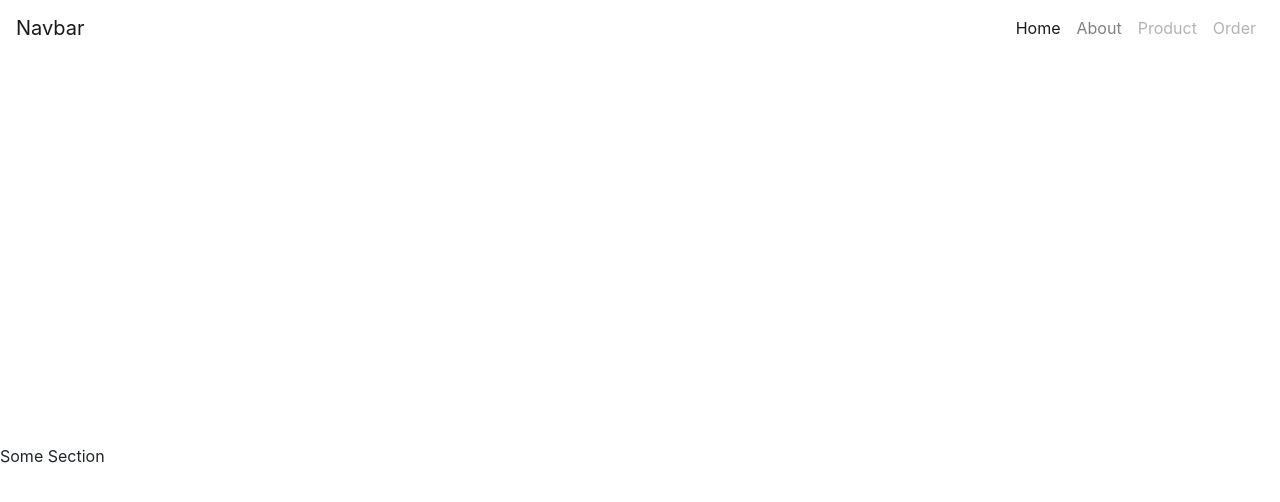
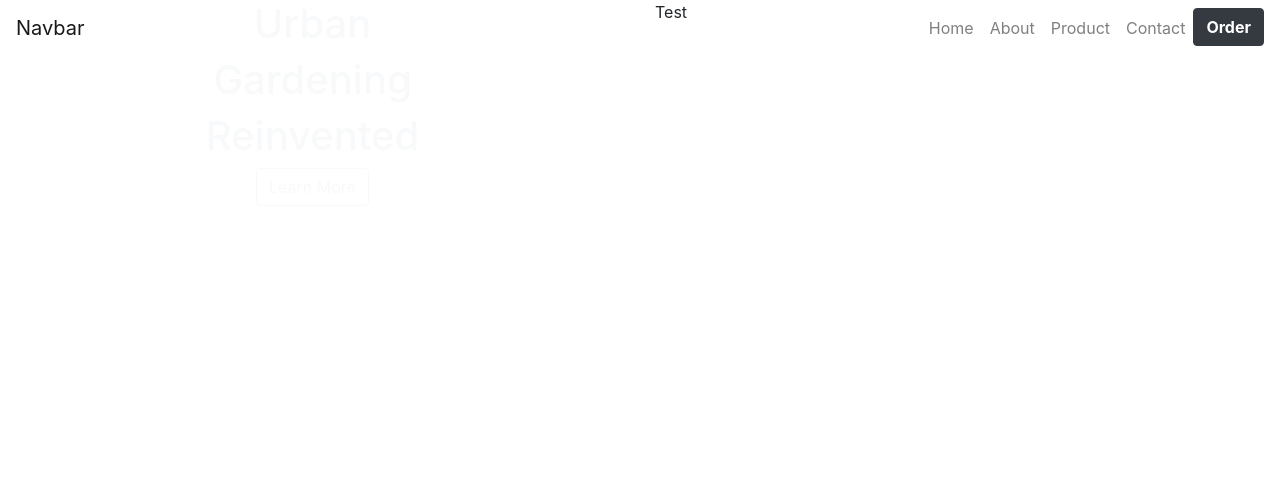
Before and after one commit to juliusvdw/Product-website-template, a plain HTML site: page index.html in a window 1280 px wide. Drawn offline with nearby package versions, Linux system fonts and the light colour scheme.

Commit message:
Navbar + First section layout complete

```diff
--- a/index.html
+++ b/index.html
@@ -21,7 +21,7 @@
   </head>
   <body>
     <!-- Navbar-->
-    <nav class="navbar navbar-expand-lg navbar-light">
+    <nav class="navbar fixed-top navbar-expand-lg navbar-light">
       <a class="navbar-brand" href="#">Navbar</a>
       <button
         class="navbar-toggler"
@@ -35,9 +35,12 @@
         <span class="navbar-toggler-icon"></span>
       </button>
 
-      <div class="collapse navbar-collapse" id="navbarSupportedContent">
+      <div
+        class="collapse navbar-collapse text-dark"
+        id="navbarSupportedContent"
+      >
         <ul class="navbar-nav ml-auto">
-          <li class="nav-item active">
+          <li class="nav-item">
             <a class="nav-link" href="#">Home </a>
           </li>
           <li class="nav-item">
@@ -45,10 +48,17 @@
           </li>
 
           <li class="nav-item">
-            <a class="nav-link disabled" href="#">Product</a>
+            <a class="nav-link" href="#">Product</a>
           </li>
           <li class="nav-item">
-            <a class="nav-link disabled" href="#">Order</a>
+            <a class="nav-link" href="#">Contact</a>
+          </li>
+          <li class="nav-item">
+            <a class="text-white" href="#">
+              <div class="btn btn-dark text-white nav-btn">
+                <strong>Order</strong>
+              </div>
+            </a>
           </li>
         </ul>
       </div>
@@ -56,12 +66,35 @@
 
     <!-- Start of fullPage js sections-->
     <div id="fullpage">
-      <div class="section">Some Section</div>
+      <!-- First  fullPage section -->
+      <div class="section">
+        <div class="row h-100">
+          <!-- Left Side of first section-->
+          <div
+            class="col-lg-6 h-100 text-center text-light main-left-container"
+          >
+            <div class="h-100 mt-auto main-left-content">
+              <h1>Urban</h1>
+
+              <h1>Gardening</h1>
+
+              <h1 id="reinvented">Reinvented</h1>
+
+              <div class="btn btn-outline-light main-left-btn">
+                Learn More
+              </div>
+            </div>
+            <!-- Right Side of first section-->
+          </div>
+          <div class="col-lg-6 h-100 main-right-container">
+            Test
+          </div>
+        </div>
+      </div>
       <div class="section">Some section</div>
     </div>
 
     <!-- Insert scripts required for the page-->
-
     <script
       src="https://cdnjs.cloudflare.com/ajax/libs/fullPage.js/3.0.8/fullpage.min.js"
       integrity="sha256-caNcSA0LvOCX90PTuEbwl+V09xPMca13CJUasl+VCtk="
```
